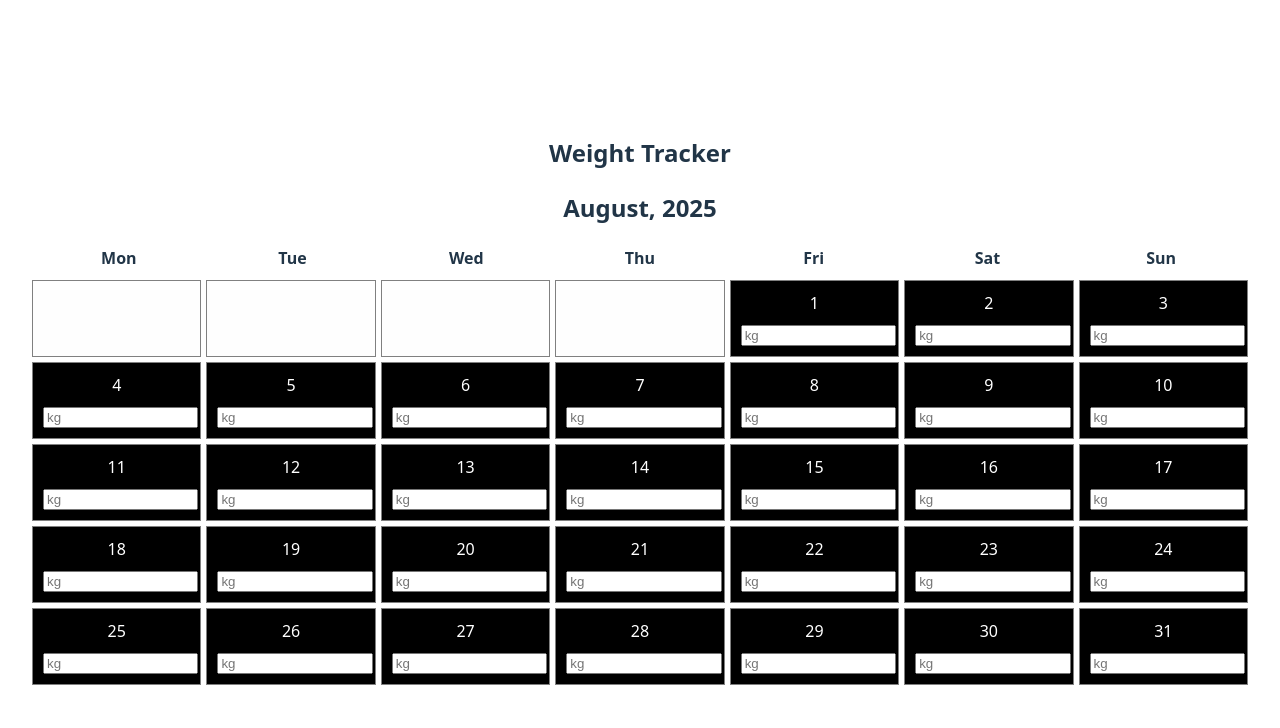
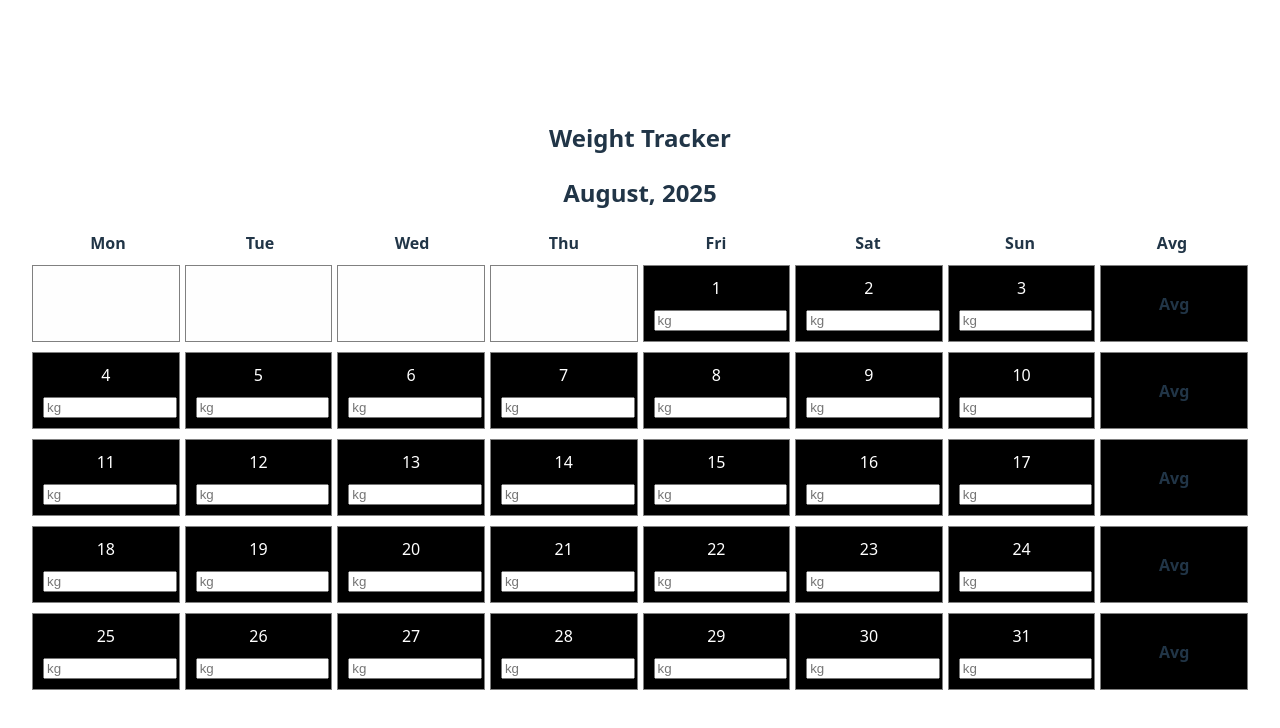
Before and after one commit to ggowrisankar/weight-tracker, a React (Vite) app in the folder weight-tracker/: page / in a window 1280 px wide. Shown: the top 728 px of the page. Built offline with nearby package versions, Linux system fonts and the light colour scheme.

Commit message:
Converted daysArray into chunks of weeks. Also rendering the UI with those chunks instead of using the whole calendar grid.

```diff
--- a/weight-tracker/src/components/Calender.jsx
+++ b/weight-tracker/src/components/Calender.jsx
@@ -20,6 +20,12 @@ function Calendar () {
     ...Array.from({length:daysInMonth}, (_,i) => i+1)     //Creating an array starting from 1 to total no of days
   ];
 
+  //Converting days array into chunks of weeks
+  const weeks = [];
+  for (let i=0; i < daysArray.length; i += 7 ) {
+    weeks.push(daysArray.slice(i, i + 7));
+  }
+
   //Stores weight for each day
   const[weights, setWeights] = useState(() => {           //State: Store weights per day
     const saved = localStorage.getItem("weights");        //Load data from localstorage for first render
@@ -32,13 +38,13 @@ function Calendar () {
     if (saved) {
       setWeights(JSON.parse(saved));
     }
-  }, []);                     //[] - dependency to initially render
+  }, []);                     //[] - Dependency array to initially render and run only once
 */
 
   //Save to localstorage after any updation
   useEffect(() => {
     localStorage.setItem("weights", JSON.stringify(weights));
-  }, [weights]);              //[weights] - dependency to update after every change
+  }, [weights]);              //[weights] - Dependency array to update after every change
 
   //Handle input change
   const handleWeightChange = (day, value) => {      //Handler to update each weight
@@ -57,7 +63,7 @@ function Calendar () {
       {/* Weekday headers */}
       <div style={{
         display: "grid",
-        gridTemplateColumns: "repeat(7, 1fr)",
+        gridTemplateColumns: "repeat(8, 1fr)",            //7 days + 1 avg column
         marginBottom: "10px",
         fontWeight: "bold",
         textAlign: "center"
@@ -68,9 +74,63 @@ function Calendar () {
             {day}
           </div>
         ))}
+        <div>Avg</div>                                    {/* Appending Avg column */}
+      </div>
+
+      {/* Weekly grid */}
+      <div>
+        {weeks.map((week, wIndex) => (                    //Rendering week chunks one by one
+          <div
+            key={wIndex}
+            style={{
+              display: "grid",
+              gridTemplateColumns: "repeat(8, 1fr)",     //7 days + 1 avg column
+              textAlign: "center",
+              gap: "5px",
+              marginBottom: "10px"
+            }}
+          >
+            {week.map((day, dIndex) => (                  //Rendering each day inside each week chunk. Invalid days are grayed out
+              <div
+                key={`${year}-${month+1}-${day || `empty-${dIndex}`}`}
+                style={{
+                  border: "1px solid gray",
+                  padding: "10px",
+                  backgroundColor: day ? "black" : "#f5f5f523",
+                  color: "white"
+                }}
+              >
+                {day && (                                 //Rendering only if the days are valid
+                  <>
+                    {<div style={{marginBottom: "5px"}}>{day}</div>}
+                    <input type="number"
+                      placeholder="kg"
+                      value={weights[day] || ""}
+                      onChange={(e) => handleWeightChange(day, e.target.value)}
+                      style={{width: "100%", marginTop: "5px"}}
+                    />
+                  </>
+                )}
+              </div>
+            ))}
+            <div
+              style={{
+                display: "grid",
+                placeItems: "center",
+                border: "1px solid gray",
+                padding: "10px",
+                fontWeight: "bold",
+                backgroundColor: "black"
+              }}
+            >
+              Avg
+            </div>
+          </div>
+        ))}
       </div>
 
       {/* Calendar grid */}
+   {/*
       <div style={{
           display: "grid",
           gridTemplateColumns: "repeat(7, 1fr)",
@@ -88,7 +148,6 @@ function Calendar () {
               color: "white"
             }}
           >
-            {/* Only show if it's a valid day */}
             {day && (
               <>
                 {<div style={{marginBottom: "5px"}}>{day}</div>}
@@ -103,6 +162,7 @@ function Calendar () {
           </div>
         ))}
       </div>
+   */}
       {/* Debug line to check useStates are working correctly */}
       {/*<pre>{JSON.stringify(weights, null, 2)}</pre>*/}
     </div>
```
